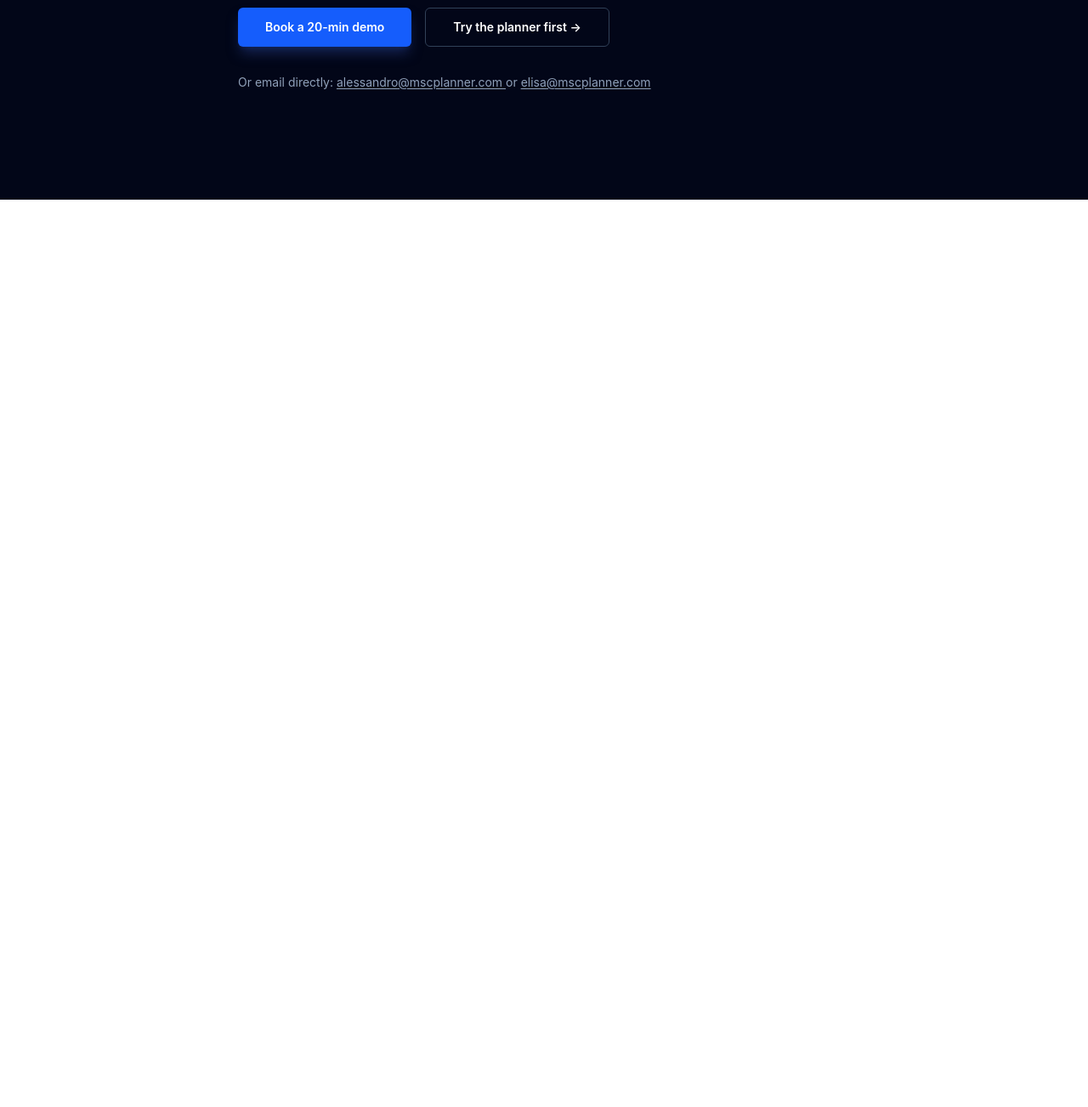
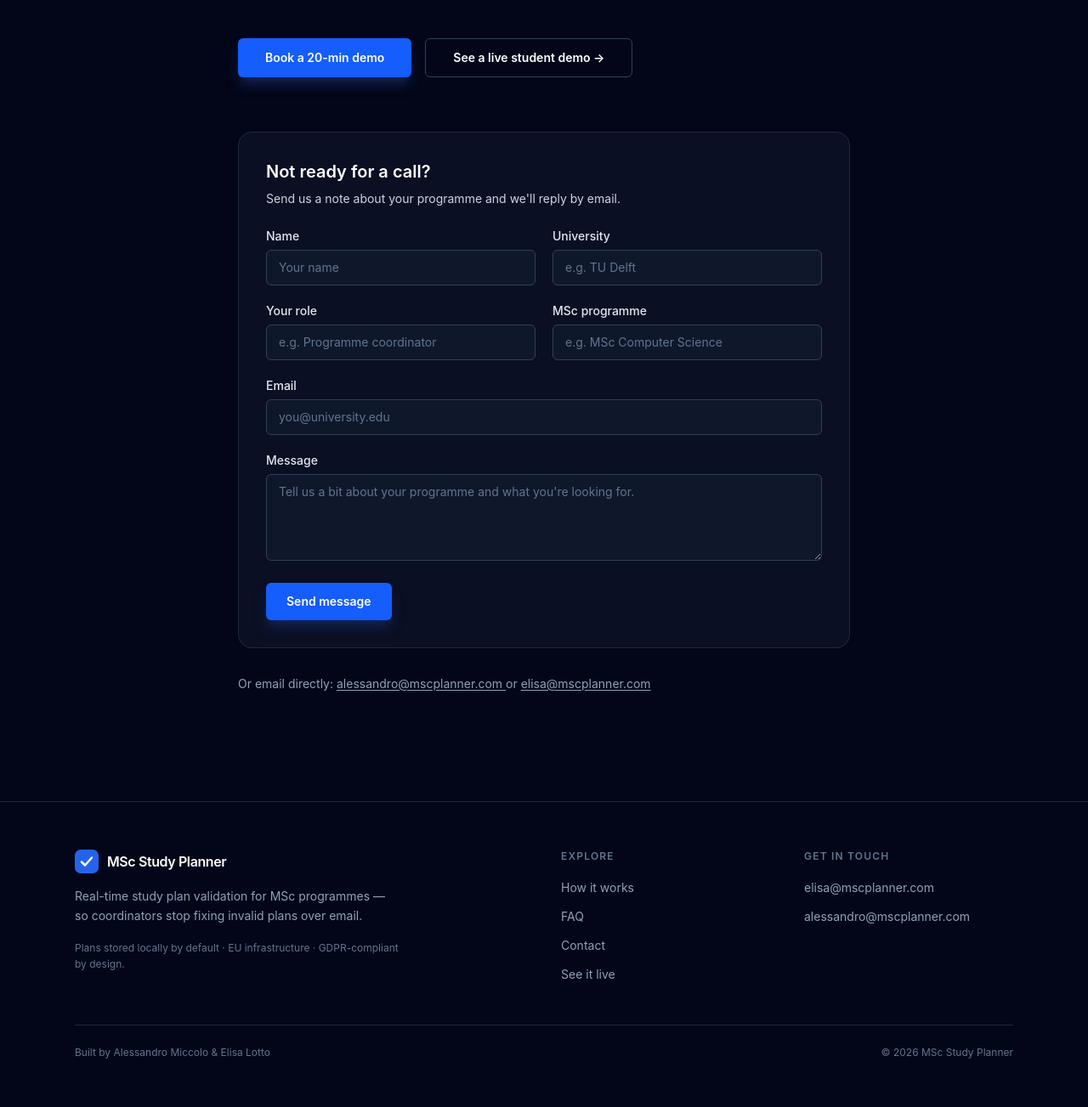
Before and after one commit to epoelilotto/mscplanner-marketing, an Astro site: page /contact in a window 1280 px wide. Shown: the part 686-1989 px from the top of the page at 85% size. Before the commit the page ends 921 px from the top, so only its background shows below. Built offline with nearby package versions, Linux system fonts and the light colour scheme; Astro itself is replaced by a stand-in of ours; some packages are replaced by stand-ins of ours.

Commit message:
Add contact lead form, site footer, and UX/credibility fixes
- New contact lead form (Formspree-backed) as a low-commitment path
  alongside the demo booking CTA, with honeypot + labelled subject.
- New Footer component (nav, contact, GDPR trust line, founders) on
  every page via Base layout.
- Relabel planner CTAs to "See a live student demo" so coordinators
  know the link opens the student view; add student-POV sub-label to
  How it works.
- Add honest "live at TU Delft" credibility line to contact page.

Co-Authored-By: Claude Opus 4.8 <noreply@anthropic.com>

```diff
--- a/src/components/CTAFooter.astro
+++ b/src/components/CTAFooter.astro
@@ -27,7 +27,7 @@ const DEMO_LINK = "https://cal.com/elisamscplanner/20min";
         rel="noreferrer"
         class="inline-flex items-center justify-center rounded-md border border-slate-700 px-8 py-3 text-sm font-semibold text-white transition hover:border-blue-500 hover:text-blue-400"
       >
-        Try the planner first →
+        See a live student demo →
       </a>
     </div>
   </div>
--- /dev/null
+++ b/src/components/Footer.astro
@@ -0,0 +1,78 @@
+---
+const PLANNER_URL = "https://ae-planner-proxy.vercel.app";
+
+const nav = [
+  { href: "/#how-it-works", label: "How it works" },
+  { href: "/#faq-section", label: "FAQ" },
+  { href: "/contact", label: "Contact" },
+  { href: PLANNER_URL, label: "See it live", external: true },
+];
+
+const year = new Date().getFullYear();
+---
+
+<footer class="border-t border-slate-800 bg-slate-950">
+  <div class="mx-auto max-w-6xl px-6 py-14">
+    <div class="grid gap-10 sm:grid-cols-2 lg:grid-cols-4">
+
+      <!-- Brand -->
+      <div class="lg:col-span-2">
+        <a href="/" class="flex items-center gap-2.5 text-white font-semibold text-base tracking-tight">
+          <svg width="28" height="28" viewBox="0 0 28 28" fill="none" xmlns="http://www.w3.org/2000/svg" aria-hidden="true">
+            <rect width="28" height="28" rx="7" fill="#2563EB"/>
+            <path d="M8 14.5l4 4 8-9" stroke="white" stroke-width="2.5" stroke-linecap="round" stroke-linejoin="round"/>
+          </svg>
+          MSc Study Planner
+        </a>
+        <p class="mt-4 max-w-sm text-sm leading-relaxed text-slate-400">
+          Real-time study plan validation for MSc programmes — so coordinators stop fixing invalid plans over email.
+        </p>
+        <p class="mt-4 max-w-sm text-xs leading-relaxed text-slate-500">
+          Plans stored locally by default · EU infrastructure · GDPR-compliant by design.
+        </p>
+      </div>
+
+      <!-- Nav -->
+      <div>
+        <p class="text-xs font-semibold uppercase tracking-widest text-slate-500">Explore</p>
+        <ul class="mt-4 space-y-2.5">
+          {nav.map((l) => (
+            <li>
+              <a
+                href={l.href}
+                target={l.external ? "_blank" : undefined}
+                rel={l.external ? "noreferrer" : undefined}
+                class="text-sm text-slate-400 transition hover:text-white"
+              >
+                {l.label}
+              </a>
+            </li>
+          ))}
+        </ul>
+      </div>
+
+      <!-- Contact -->
+      <div>
+        <p class="text-xs font-semibold uppercase tracking-widest text-slate-500">Get in touch</p>
+        <ul class="mt-4 space-y-2.5">
+          <li>
+            <a href="mailto:elisa@mscplanner.com" class="text-sm text-slate-400 transition hover:text-white">
+              elisa@mscplanner.com
+            </a>
+          </li>
+          <li>
+            <a href="mailto:alessandro@mscplanner.com" class="text-sm text-slate-400 transition hover:text-white">
+              alessandro@mscplanner.com
+            </a>
+          </li>
+        </ul>
+      </div>
+    </div>
+
+    <!-- Bottom bar -->
+    <div class="mt-12 flex flex-col gap-2 border-t border-slate-800 pt-6 text-xs text-slate-500 sm:flex-row sm:items-center sm:justify-between">
+      <p>Built by Alessandro Miccolo &amp; Elisa Lotto</p>
+      <p>&copy; {year} MSc Study Planner</p>
+    </div>
+  </div>
+</footer>
--- a/src/components/Hero.astro
+++ b/src/components/Hero.astro
@@ -52,7 +52,7 @@ const tiles = [
             rel="noreferrer"
             class="inline-flex items-center justify-center rounded-md border border-slate-600 bg-white/5 px-6 py-3 text-sm font-semibold text-white backdrop-blur transition hover:bg-white/10"
           >
-            Open the planner →
+            See a live student demo →
           </a>
         </div>
         <p class="mt-6 text-sm text-slate-500">
--- a/src/components/HowItWorks.astro
+++ b/src/components/HowItWorks.astro
@@ -26,6 +26,9 @@ const steps = [
     <h2 class="mt-3 max-w-2xl text-3xl font-semibold tracking-tight text-slate-900 sm:text-4xl">
       From blank page to validated plan — in under 10 minutes.
     </h2>
+    <p class="mt-4 max-w-2xl text-slate-600">
+      What your students experience. Setting it up for your programme takes us about two weeks — see <a href="/#universities" class="font-medium text-blue-600 underline underline-offset-2 hover:text-blue-500">bringing it to your campus</a>.
+    </p>
 
     <div class="mt-14 grid gap-6 lg:grid-cols-4">
       {steps.map((s, i) => (
--- a/src/components/Navbar.astro
+++ b/src/components/Navbar.astro
@@ -3,7 +3,7 @@ const PLANNER_URL = "https://ae-planner-proxy.vercel.app";
 const DEMO_LINK = "https://cal.com/elisamscplanner/20min";
 const navLinks = [
   { href: "/#how-it-works", label: "How it works" },
-  { href: PLANNER_URL, label: "Demo", external: true },
+  { href: PLANNER_URL, label: "See it live", external: true },
   { href: "/#universities", label: "Bring it to your campus" },
   { href: "/contact", label: "Contact" },
 ];
--- a/src/layouts/Base.astro
+++ b/src/layouts/Base.astro
@@ -1,5 +1,6 @@
 ---
 import "../styles/global.css";
+import Footer from "../components/Footer.astro";
 import Analytics from "@vercel/analytics/astro";
 import SpeedInsights from "@vercel/speed-insights/astro";
 const { title = "MSc Study Planner — AI study planning for universities", description = "An AI-powered MSc study planner that validates student plans in real time and saves coordinators hours of email back-and-forth. Branded per institution, GDPR-compliant." } = Astro.props;
@@ -31,6 +32,7 @@ const canonicalURL = new URL(Astro.url.pathname, Astro.site);
   </head>
   <body class="min-h-full flex flex-col bg-white text-slate-900">
     <slot />
+    <Footer />
     <Analytics />
     <SpeedInsights />
   </body>
--- a/src/pages/contact.astro
+++ b/src/pages/contact.astro
@@ -4,6 +4,16 @@ import Navbar from "../components/Navbar.astro";
 
 const PLANNER_URL = "https://ae-planner-proxy.vercel.app";
 const DEMO_LINK = "https://cal.com/elisamscplanner/20min";
+
+// Lead form submission endpoint.
+// Set this to your Formspree form URL (e.g. "https://formspree.io/f/XXXXXXX")
+// once the account is created. While empty, the form falls back to a mailto:
+// action so it still works with zero setup.
+const FORMSPREE_ENDPOINT = "https://formspree.io/f/meewpdjv";
+const FALLBACK_EMAIL = "elisa@mscplanner.com";
+const formAction = FORMSPREE_ENDPOINT || `mailto:${FALLBACK_EMAIL}`;
+const formMethod = FORMSPREE_ENDPOINT ? "POST" : "post";
+const formEnctype = FORMSPREE_ENDPOINT ? undefined : "text/plain";
 
 const blocks = [
   {
@@ -15,6 +25,9 @@ const blocks = [
     items: ["Your MSc programme guide (PDF)", "30 minutes of your time", "No IT department involvement", "No budget commitment upfront"],
   },
 ];
+
+const fieldClass = "mt-1.5 w-full rounded-md border border-slate-700 bg-slate-900 px-3.5 py-2.5 text-sm text-white placeholder:text-slate-500 focus:border-blue-500 focus:outline-none focus:ring-1 focus:ring-blue-500";
+const labelClass = "block text-sm font-medium text-slate-200";
 ---
 
 <Base title="Contact — MSc Study Planner" description="Get in touch to bring MSc Study Planner to your university. Twenty-minute call, no commitment.">
@@ -29,6 +42,10 @@ const blocks = [
         <p class="mt-6 text-lg text-slate-200">
           Twenty-minute call. We'll walk through the live demo, show how the multi-tenant setup works, and scope what it would take for your programme.
         </p>
+        <p class="mt-4 text-sm font-medium text-blue-400">
+          Currently live with MSc Aerospace Engineering students at TU Delft.
+        </p>
+
         <div class="mt-12 grid gap-6 sm:grid-cols-2">
           {blocks.map((block) => (
             <div class="rounded-xl border border-slate-800 bg-slate-900/60 p-6">
@@ -46,6 +63,7 @@ const blocks = [
             </div>
           ))}
         </div>
+
         <div class="mt-12 flex flex-wrap gap-4">
           <a
             href={DEMO_LINK}
@@ -61,9 +79,65 @@ const blocks = [
             rel="noreferrer"
             class="inline-flex items-center justify-center rounded-md border border-slate-700 px-8 py-3 text-sm font-semibold text-white transition hover:border-blue-500 hover:text-blue-400"
           >
-            Try the planner first →
+            See a live student demo →
           </a>
         </div>
+
+        <!-- Low-commitment lead form -->
+        <div class="mt-16 rounded-2xl border border-slate-800 bg-slate-900/60 p-6 sm:p-8">
+          <h2 class="text-xl font-semibold text-white">
+            Not ready for a call?
+          </h2>
+          <p class="mt-2 text-sm text-slate-300">
+            Send us a note about your programme and we'll reply by email.
+          </p>
+
+          <form
+            action={formAction}
+            method={formMethod}
+            enctype={formEnctype}
+            class="mt-6 grid gap-5 sm:grid-cols-2"
+          >
+            <!-- Email subject label for the inbox -->
+            <input type="hidden" name="_subject" value="MSc Study Planner — new enquiry" />
+            <!-- Honeypot: hidden from humans, catches bots -->
+            <input type="text" name="_gotcha" tabindex="-1" autocomplete="off" class="hidden" aria-hidden="true" />
+
+            <div>
+              <label for="name" class={labelClass}>Name</label>
+              <input id="name" name="name" type="text" required autocomplete="name" class={fieldClass} placeholder="Your name" />
+            </div>
+            <div>
+              <label for="university" class={labelClass}>University</label>
+              <input id="university" name="university" type="text" required class={fieldClass} placeholder="e.g. TU Delft" />
+            </div>
+            <div>
+              <label for="role" class={labelClass}>Your role</label>
+              <input id="role" name="role" type="text" class={fieldClass} placeholder="e.g. Programme coordinator" />
+            </div>
+            <div>
+              <label for="programme" class={labelClass}>MSc programme</label>
+              <input id="programme" name="programme" type="text" class={fieldClass} placeholder="e.g. MSc Computer Science" />
+            </div>
+            <div class="sm:col-span-2">
+              <label for="email" class={labelClass}>Email</label>
+              <input id="email" name="email" type="email" required autocomplete="email" class={fieldClass} placeholder="you@university.edu" />
+            </div>
+            <div class="sm:col-span-2">
+              <label for="message" class={labelClass}>Message</label>
+              <textarea id="message" name="message" rows="4" class={fieldClass} placeholder="Tell us a bit about your programme and what you're looking for."></textarea>
+            </div>
+            <div class="sm:col-span-2">
+              <button
+                type="submit"
+                class="inline-flex items-center justify-center rounded-md bg-blue-600 px-6 py-3 text-sm font-semibold text-white shadow-lg shadow-blue-950 transition hover:bg-blue-500"
+              >
+                Send message
+              </button>
+            </div>
+          </form>
+        </div>
+
         <p class="mt-8 text-sm text-slate-400">
           Or email directly:{" "}
           <a href="mailto:alessandro@mscplanner.com" class="underline underline-offset-2 hover:text-slate-200">
```
